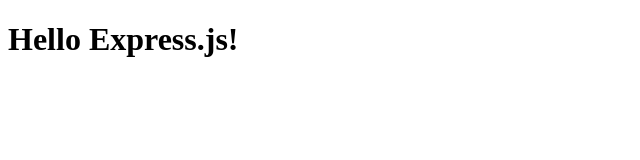
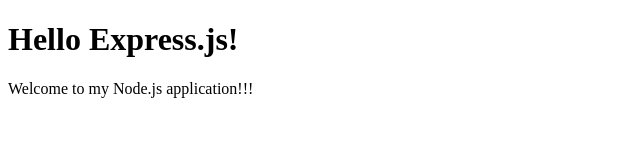
Before and after one commit to tiago-arrosi/web-server, a website: page public/index.html in a window 1280 px wide. Shown: the whole page, without its empty margins (0-640 px from the left). Drawn offline with Linux system fonts and the light colour scheme.

Commit message:
added wolcome message

```diff
--- a/public/index.html
+++ b/public/index.html
@@ -6,5 +6,6 @@
   </head>
   <body>
     <h1>Hello Express.js!</h1>
+    <p>Welcome to my Node.js application!!!</p>
   </body>
 </html>
```
